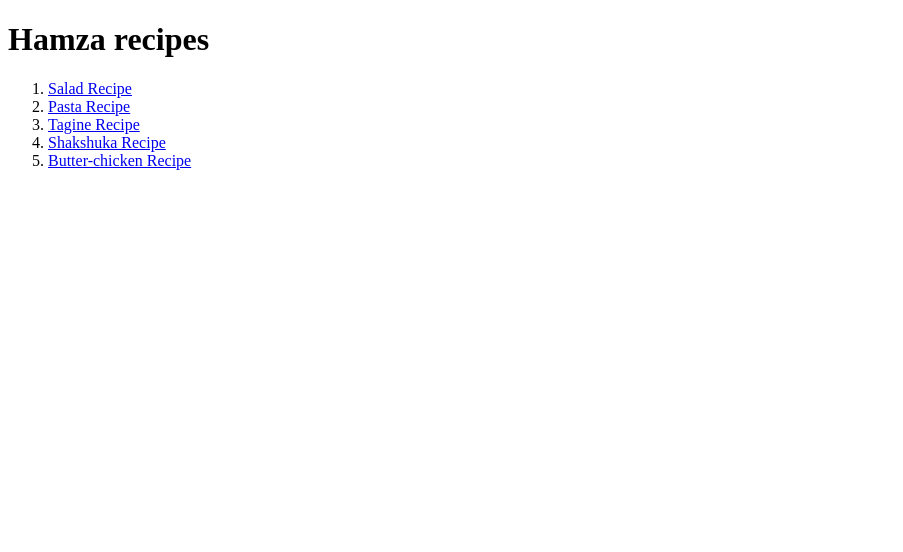
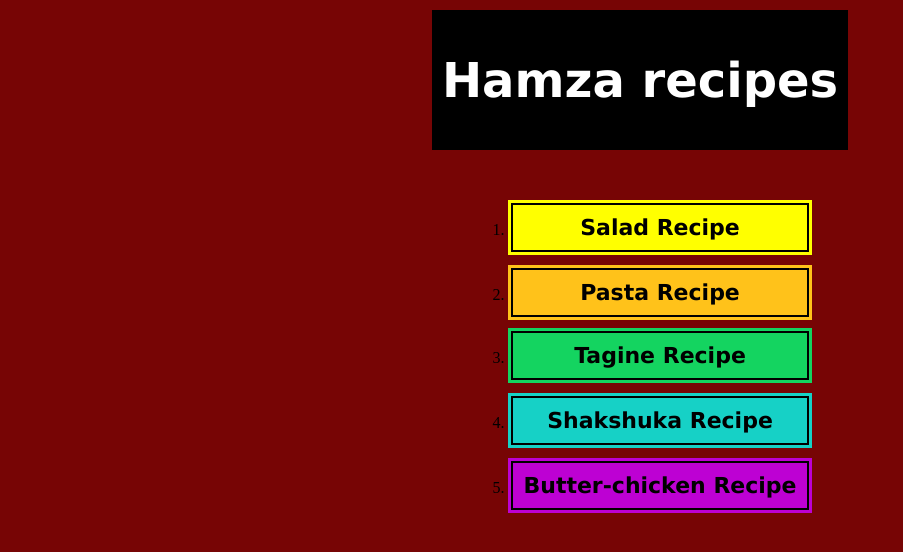
Before and after one commit to HAMZA-SAMADI/hamza-recipes, a plain HTML site: page index.html in a window 1280 px wide. Shown: the whole page, without its empty margins (0-903 px from the left). Drawn offline with Linux system fonts and the light colour scheme.

Commit message:
add some css

```diff
--- a/index.html
+++ b/index.html
@@ -4,16 +4,21 @@
     <head>
       <meta charset="UTF-8">
       <TITle>Hamza Recipes</TITle>
+      <link rel="stylesheet" href="style.css">
     </head>
 
      <body>
-        <h1> Hamza recipes</h1>
-         <ol>
-          <li><a href="../hamza-recipes/recipes/salad.html" target="_blank" >Salad Recipe</a></li>
-          <li><a href="../hamza-recipes/recipes/pasta.html" target="_blank" >Pasta Recipe</a></li>
-          <li><a href="../hamza-recipes/recipes/tagine.html" target="_blank" >Tagine Recipe</a></li>
-          <li><a href="../hamza-recipes/recipes/shakshuka.html" target="_blank" >Shakshuka Recipe</a></li>
-          <li><a href="../hamza-recipes/recipes/butter-chicken.html" target="_blank" >Butter-chicken Recipe</a></li>
+      <div id="container">
+        <div class="title"> <h1> Hamza recipes</h1> </div>
+        <div class="list">
+         <ol class="recipes">
+          <li class="salad"><a href="../hamza-recipes/recipes/salad.html" target="_blank" >Salad Recipe</a></li>
+          <li class="pasta"><a href="../hamza-recipes/recipes/pasta.html" target="_blank" >Pasta Recipe</a></li>
+          <li class="tagine"><a href="../hamza-recipes/recipes/tagine.html" target="_blank" >Tagine Recipe</a></li>
+          <li class="shakshuka"><a href="../hamza-recipes/recipes/shakshuka.html" target="_blank" >Shakshuka Recipe</a></li>
+          <li class="butter"><a href="../hamza-recipes/recipes/butter-chicken.html" target="_blank" >Butter-chicken Recipe</a></li>
         </ol>
+        </div>
+      </div>
      </body>
 </html>
--- /dev/null
+++ b/style.css
@@ -0,0 +1,70 @@
+body {
+    background-color: rgb(119, 5, 5);
+}
+#container {
+    box-sizing: border-box;
+    display: block;
+    margin: 10px 8px ;
+}
+
+.title {
+    color: white;
+    background-color: rgb(0, 0, 0);
+    width: fit-content;
+    display: block;
+    font-family: Verdana, Geneva, Tahoma, sans-serif;
+    font-size: 24px;
+    text-align: center;
+    font-weight: bold;
+    font-style: normal;
+    margin-left: auto;
+    margin-right: auto;
+    margin-bottom: 50px ;
+    padding: 10px 10px;
+}
+
+a {
+        text-decoration: none;
+        font-family: Verdana, Geneva, Tahoma, sans-serif;
+        font-size: 22px;
+        font-weight: bold;
+        color: rgb(0, 0, 0);
+        display: block;
+        border: 2px solid black ;
+        padding: 10px 10px ;
+        text-align: center;
+
+    }
+
+.recipes {
+display: block;
+width: fit-content;
+margin-left: auto;
+margin-right: auto;
+}
+
+.salad {
+    margin-bottom: 10px;
+    background-color: yellow;
+    padding: 3px 3px;
+}
+.pasta {
+    margin-bottom: 8px;
+    background-color: rgb(255, 194, 26);
+    padding: 3px 3px;
+}
+.tagine {
+    margin-bottom: 10px;
+    background-color: rgba(0, 255, 115, 0.829);
+    padding: 3px 3px;
+}
+.shakshuka {
+    margin-bottom: 10px;
+    background-color: rgba(0, 255, 242, 0.815);
+    padding: 3px 3px;
+}
+.butter {
+    margin-bottom: 10px;
+    background-color: rgba(204, 0, 255, 0.822);
+    padding: 3px 3px;
+}
```
